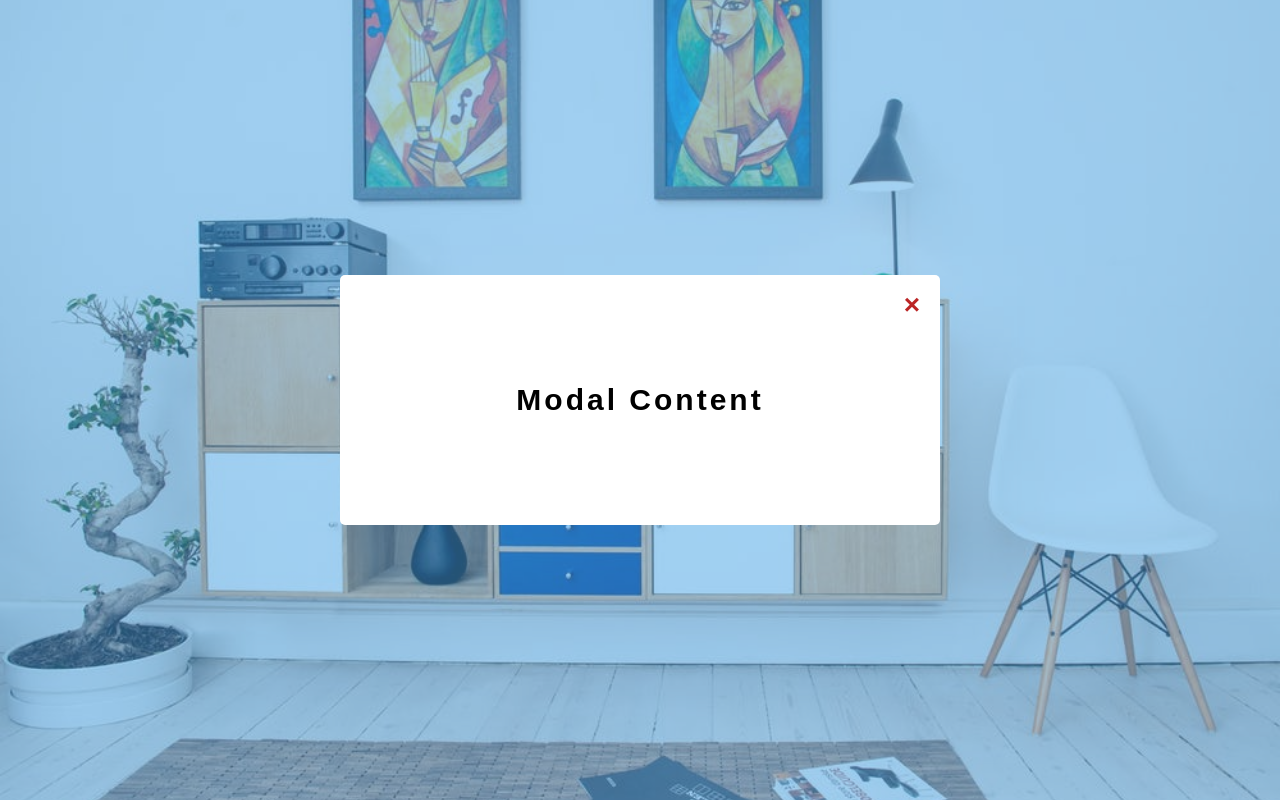
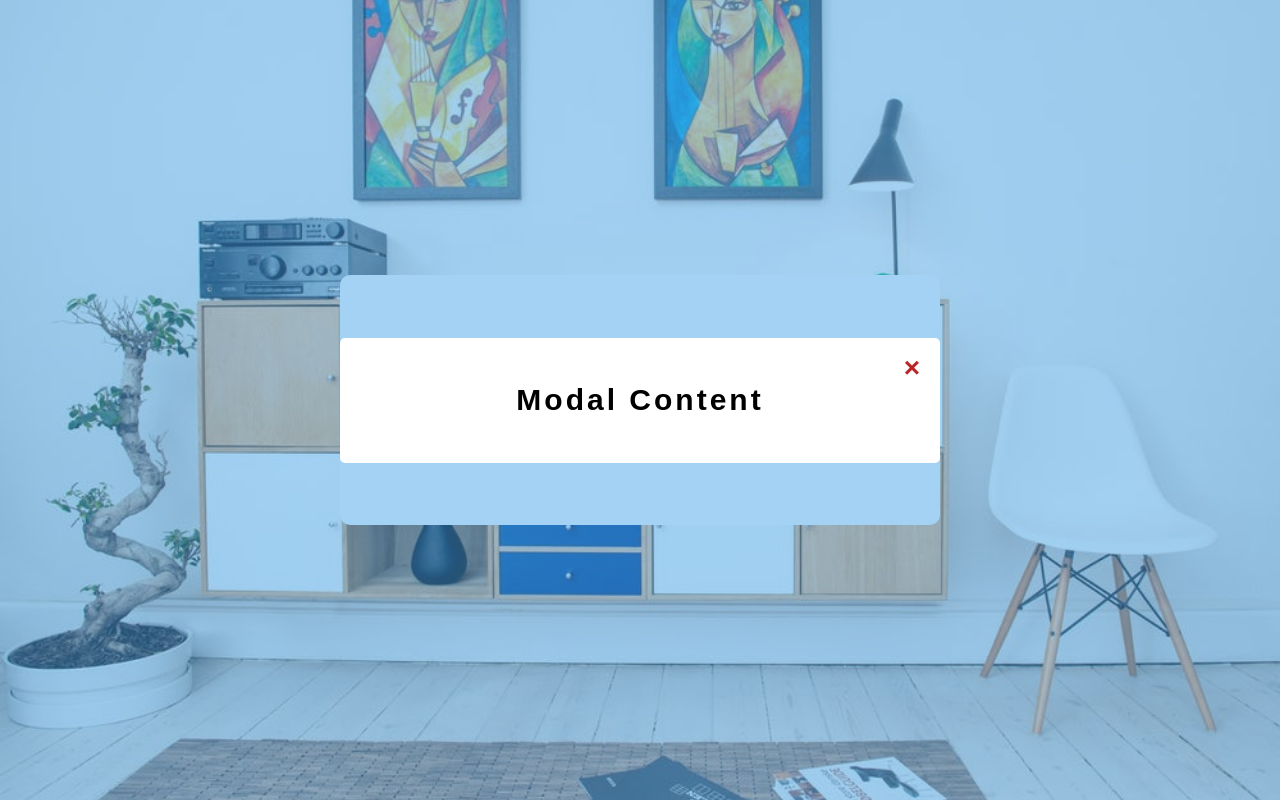
Before and after one commit to khareemah/vanilla-js-projects, a plain HTML site: page 6. modal/index.html in a window 1280 px wide. Both pictures are taken after a click on the button "OPEN MODAL". Drawn offline with Linux system fonts and the light colour scheme.

```diff
--- a/6. modal/styles.css
+++ b/6. modal/styles.css
@@ -77,7 +77,7 @@ main {
 .modal-content {
   position: relative;
   border-radius: 5px;
-  height: 250px;
+  height: 125px;
   width: 90vw;
   max-width: 600px;
   display: flex;
--- a/7. questions/style.css
+++ b/7. questions/style.css
@@ -59,8 +59,6 @@ h2.section-title {
 .question-card.show-answer .answer {
   display: block;
 }
-/* .question.show-answer .answer {
-} */
 .question-card .answer p {
   border-top: 1px solid hsl(212, 21%, 62%);
   color: hsl(210, 22%, 49%);
```
